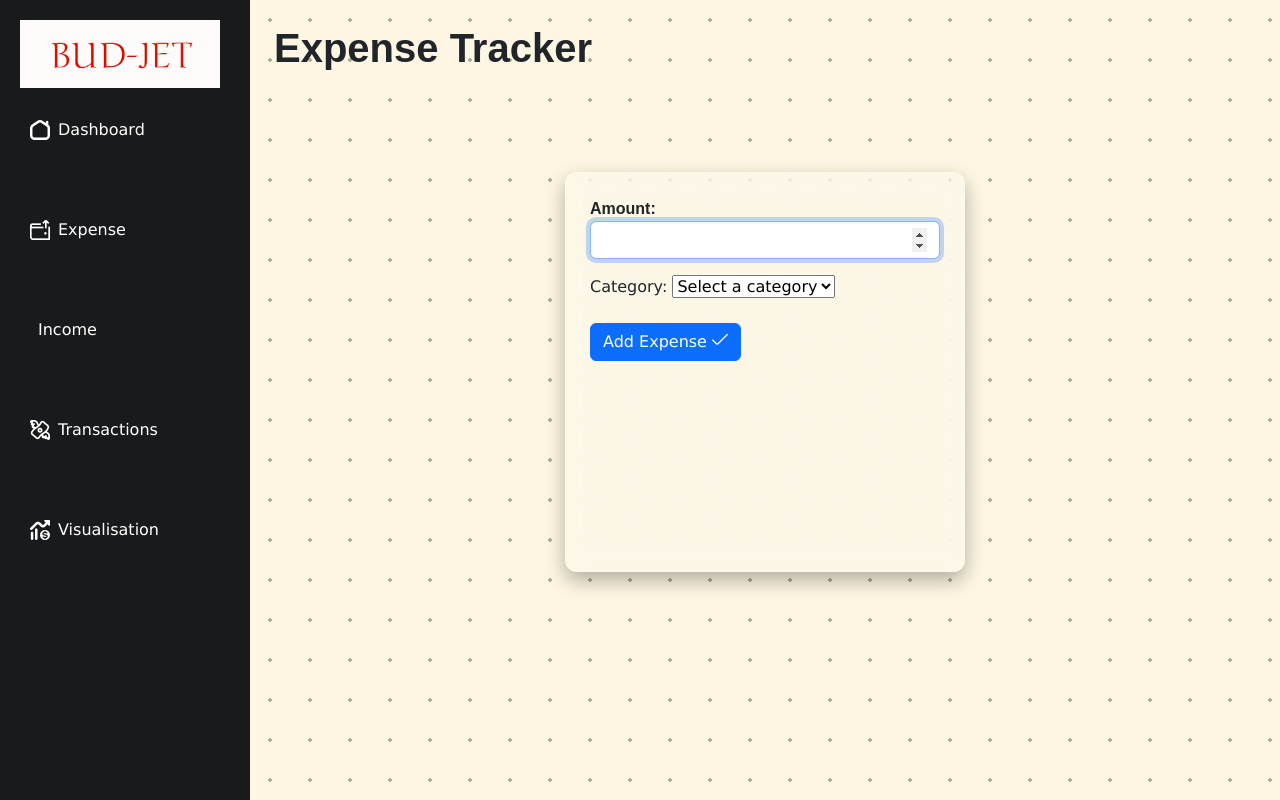
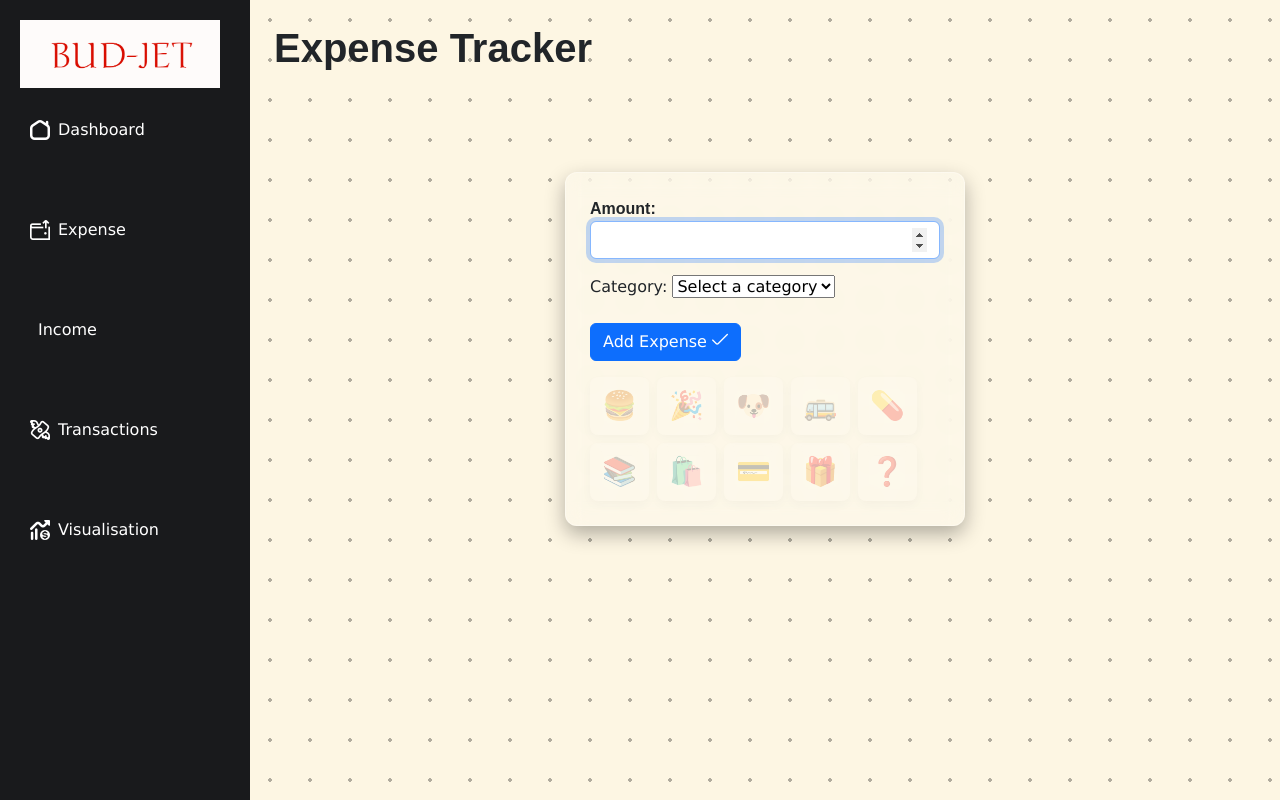
Before and after one commit to Akshay-1357/Ruppee-radar, a Flask app: page /expense in a window 1280 px wide. Run offline with Flask 3, Linux system fonts and the light colour scheme; data that the repository does not hold is empty; some libraries are stand-ins or nearby versions; some web fonts are replaced.

Commit message:
added emojis

```diff
--- /dev/null
+++ b/static/js/emoji.js
@@ -0,0 +1,14 @@
+const select = document.getElementById('category');
+const emojis = document.querySelectorAll('.emoji-box');
+
+select.addEventListener('change', () => {
+    const selected = select.value;
+
+    emojis.forEach(emoji => {
+        if (emoji.dataset.category === selected) {
+            emoji.classList.add('selected');    // light up the chosen emoji
+        } else {
+            emoji.classList.remove('selected'); // dim others
+        }
+    });
+});
--- a/static/styles.css
+++ b/static/styles.css
@@ -72,3 +72,19 @@
     transform: translateY(-5px);           /* lift card slightly */
     box-shadow: 0 12px 40px rgba(0,0,0,0.4); /* deeper shadow */
 }
+.emoji-box {
+    font-size: 28px;
+    padding: 8px 12px;
+    border-radius: 8px;
+    background: rgba(255, 255, 255, 0.25);
+    backdrop-filter: blur(8px);
+    box-shadow: 0 4px 12px rgba(0,0,0,0.1);
+    cursor: default;
+    transition: opacity 0.2s, transform 0.2s;
+    opacity: 0.3;  /* all dimmed by default */
+}
+
+.emoji-box.selected {
+    opacity: 1;      /* highlight selected */
+    transform: scale(1.2);
+}
--- a/templates/expense.html
+++ b/templates/expense.html
@@ -1,42 +1,57 @@
 {% extends "layout.html" %}
 {% block title %}Expense{% endblock %}
 {% block main %}
-    <h1 class ="fhead">Expense Tracker</h1>
-    <div class ="container" style = "margin-top: 100px">
-
-            <div class = "row g-4">
-                <div class ="d-flex justify-content-center align-items-center vh-45">
-
-                    <div class = "card p-4" style="width: 400px; height: 400px;">
+<h1 class="fhead">Expense Tracker</h1>
+<div class="container" style="margin-top: 100px">
+    <div class="row g-4">
+        <div class="d-flex justify-content-center align-items-center vh-45">
+            <div class="card p-4" style="width: 400px; height: auto;">
 
                 <form method="post" action="/expense">
                     <div class="mb-3">
-                                    <label class = "fhead" for="amount" class="form-label">Amount:</label>
+                        <label class="fhead" for="amount" class="form-label">Amount:</label>
                         <input type="number" class="form-control" id="amount" name="amount" required autocomplete="off" autofocus>
                     </div>
+
                     <div class="mb-3">
                         <label for="category" class="form-label">Category:</label>
-                                    <select id="category" name = "category" required>
+                        <select id="category" name="category" required>
                             <option value="" disabled selected>Select a category</option>
-
                             {% for c in cats %}
-                                            <option value ="{{ c }}">{{ c }}</option>
+                                <option value="{{ c }}">{{ c }}</option>
                             {% endfor %}
                         </select>
                     </div>
 
-                                    <button type="submit" class="btn btn-primary">Add Expense   <i  class="fi fi-rr-check"></i></button>
+                    <button type="submit" class="btn btn-primary mb-3">Add Expense <i class="fi fi-rr-check"></i></button>
                 </form>
 
+                <!-- Emoji Boxes -->
+                <div id="emoji-container" class="d-flex flex-wrap gap-2">
+                    {% set emojis = {
+                        'Food':'🍔',
+                        'Social Life':'🎉',
+                        'Pets':'🐶',
+                        'Transport':'🚌',
+                        'Health':'💊',
+                        'Education':'📚',
+                        'Shopping':'🛍️',
+                        'Bills & Fees':'💳',
+                        'Gifts':'🎁',
+                        'Others':'❓'
+                    } %}
+                    {% for c in cats %}
+                        <div class="emoji-box" data-category="{{ c }}">
+                            {{ emojis[c] }}
+                        </div>
+                    {% endfor %}
+                </div>
 
+            </div>
+        </div>
     </div>
 </div>
 
 
-            </div>
-
-
-    </div>
-
 
 {% endblock %}
--- a/templates/layout.html
+++ b/templates/layout.html
@@ -43,5 +43,7 @@
     </div>
 
     <script src="https://cdn.jsdelivr.net/npm/bootstrap@5.3.8/dist/js/bootstrap.bundle.min.js" crossorigin="anonymous"></script>
+    <script src="{{ url_for('static', filename='js/emoji.js') }}"></script>
+
 </body>
 </html>
```
Lines whose indentation alone changed are shown as unchanged.
